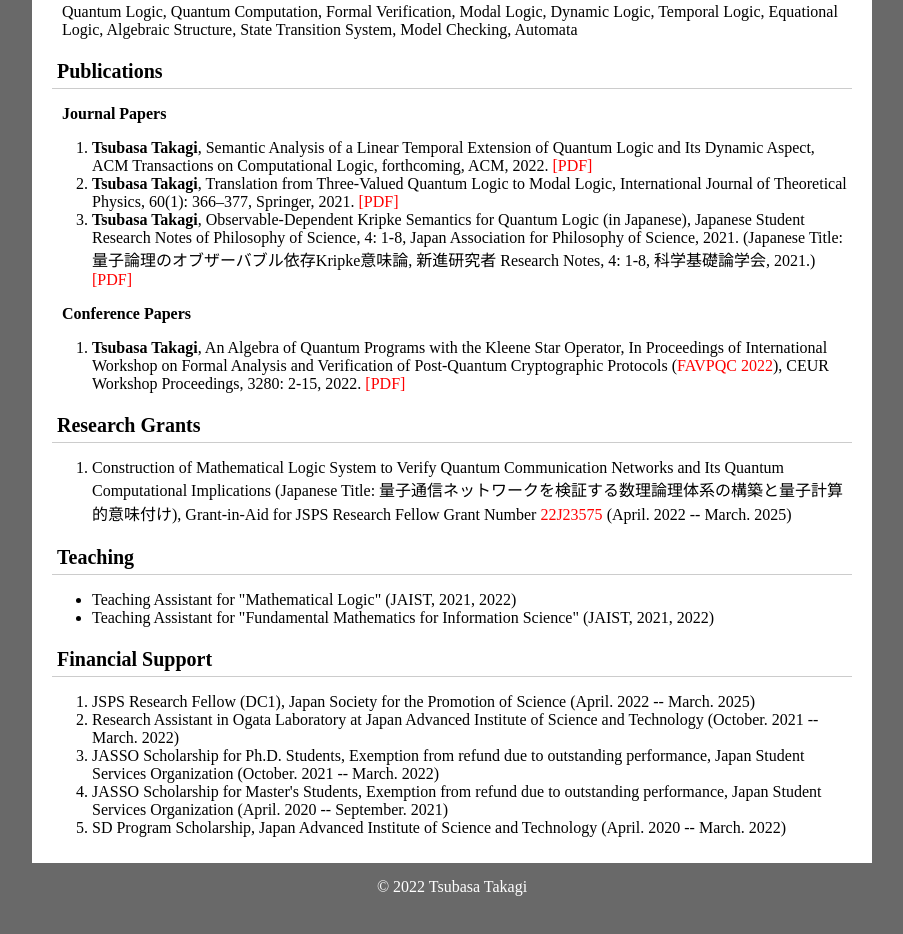
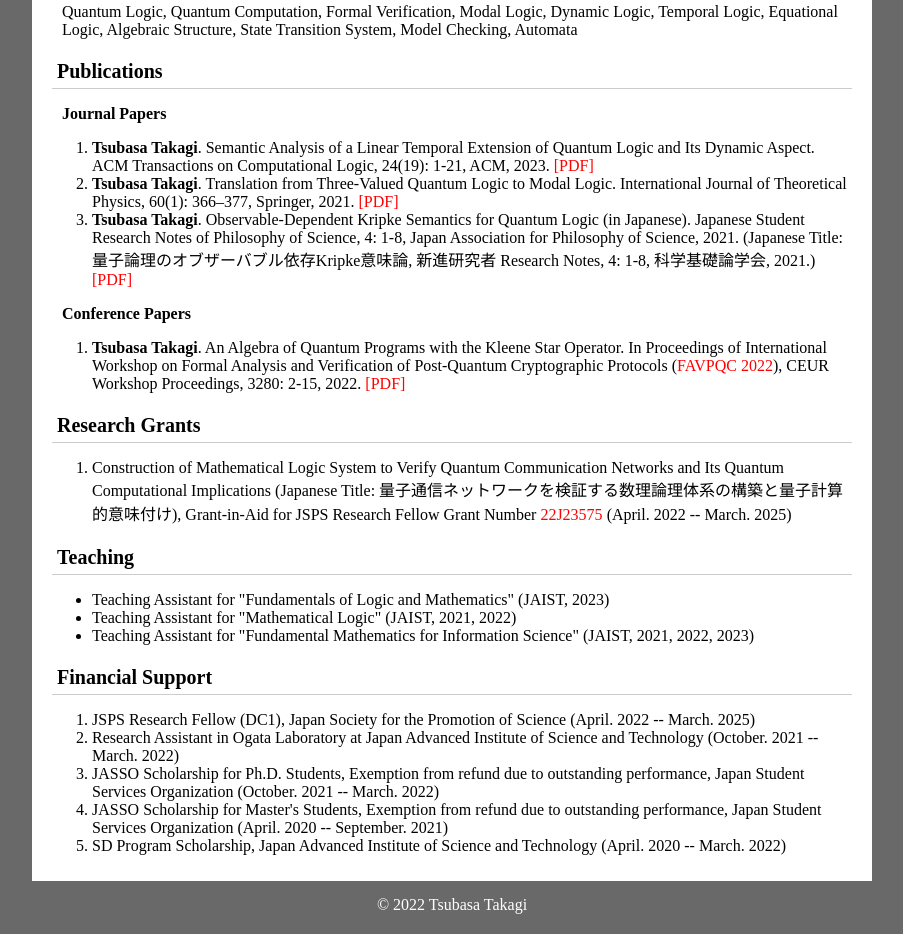
Before and after one commit to tt-logic/tt-logic.github.io, a plain HTML site: page index.html in a window 1280 px wide. Shown: the part 958-1892 px from the top of the page, without its empty margins (188-1091 px from the left). Drawn offline with Linux system fonts and the light colour scheme.

Commit message:
Add files via upload

```diff
--- a/index.html
+++ b/index.html
@@ -74,20 +74,21 @@ document.write('<a href=JavaScript:mail_to("","")>tsubasa[at]jaist.ac.jp<\/a>');
 <h2 class="headline">Publications</h2>
 <p><b>Journal Papers</b></p>
 <ol>
-    <li><b>Tsubasa Takagi</b>, Semantic Analysis of a Linear Temporal Extension of Quantum Logic and Its Dynamic Aspect, ACM Transactions on Computational Logic, forthcoming, ACM, 2022. <a href="http://dx.doi.org/10.1145/3576926">[PDF]</a></li>
-    <li><b>Tsubasa Takagi</b>, Translation from Three-Valued Quantum Logic to Modal Logic, International Journal of Theoretical Physics, 60(1): 366–377, Springer, 2021. <a href="https://rdcu.be/cdkQL">[PDF]</a></li>
-    <li><b>Tsubasa Takagi</b>, Observable-Dependent Kripke Semantics for Quantum Logic (in Japanese), Japanese Student Research Notes of Philosophy of Science, 4: 1-8, Japan Association for Philosophy of Science, 2021. (Japanese Title: 量子論理のオブザーバブル依存Kripke意味論, 新進研究者 Research Notes, 4: 1-8, 科学基礎論学会, 2021.) <a href="http://pssj.info/jsrnps/contents/contents_data/PSSJ-JSRNPS4(2021)_20210618edition.pdf">[PDF]</a></li>
+    <li><b>Tsubasa Takagi</b>. Semantic Analysis of a Linear Temporal Extension of Quantum Logic and Its Dynamic Aspect. ACM Transactions on Computational Logic, 24(19): 1-21, ACM, 2023. <a href="https://dl.acm.org/doi/pdf/10.1145/3576926">[PDF]</a></li>
+    <li><b>Tsubasa Takagi</b>. Translation from Three-Valued Quantum Logic to Modal Logic. International Journal of Theoretical Physics, 60(1): 366–377, Springer, 2021. <a href="https://rdcu.be/cdkQL">[PDF]</a></li>
+    <li><b>Tsubasa Takagi</b>. Observable-Dependent Kripke Semantics for Quantum Logic (in Japanese). Japanese Student Research Notes of Philosophy of Science, 4: 1-8, Japan Association for Philosophy of Science, 2021. (Japanese Title: 量子論理のオブザーバブル依存Kripke意味論, 新進研究者 Research Notes, 4: 1-8, 科学基礎論学会, 2021.) <a href="http://pssj.info/jsrnps/contents/contents_data/PSSJ-JSRNPS4(2021)_20210618edition.pdf">[PDF]</a></li>
 </ol>
 <p><b>Conference Papers</b></p>
 <ol>
-    <li><b>Tsubasa Takagi</b>, An Algebra of Quantum Programs with the Kleene Star Operator, In Proceedings of International Workshop on Formal Analysis and Verification of Post-Quantum Cryptographic Protocols (<a href="https://favpqc2022.gitlab.io/">FAVPQC 2022</a>), CEUR Workshop Proceedings, 3280: 2-15, 2022. <a href="https://ceur-ws.org/Vol-3280/paper1.pdf">[PDF]</a></li>
+    <li><b>Tsubasa Takagi</b>. An Algebra of Quantum Programs with the Kleene Star Operator. In Proceedings of International Workshop on Formal Analysis and Verification of Post-Quantum Cryptographic Protocols (<a href="https://favpqc2022.gitlab.io/">FAVPQC 2022</a>), CEUR Workshop Proceedings, 3280: 2-15, 2022. <a href="https://ceur-ws.org/Vol-3280/paper1.pdf">[PDF]</a></li>
 </ol>
 <h2 class="headline">Research Grants</h2>
     <ol><li>Construction of Mathematical Logic System to Verify Quantum Communication Networks and Its Quantum Computational Implications (Japanese Title: 量子通信ネットワークを検証する数理論理体系の構築と量子計算的意味付け), Grant-in-Aid for JSPS Research Fellow Grant Number <a href="https://kaken.nii.ac.jp/en/grant/KAKENHI-PROJECT-22J23575/">22J23575</a> (April. 2022 -- March. 2025)</li></ol>
 <h2 class="headline">Teaching</h2>
     <ul>
+        <li>Teaching Assistant for "Fundamentals of Logic and Mathematics" (JAIST, 2023)</li>
         <li>Teaching Assistant for "Mathematical Logic" (JAIST, 2021, 2022)</li>
-        <li>Teaching Assistant for "Fundamental Mathematics for Information Science" (JAIST, 2021, 2022)</li>
+        <li>Teaching Assistant for "Fundamental Mathematics for Information Science" (JAIST, 2021, 2022, 2023)</li>
     </ul>
 <h2 class="headline">Financial Support</h2>
     <ol>
```
